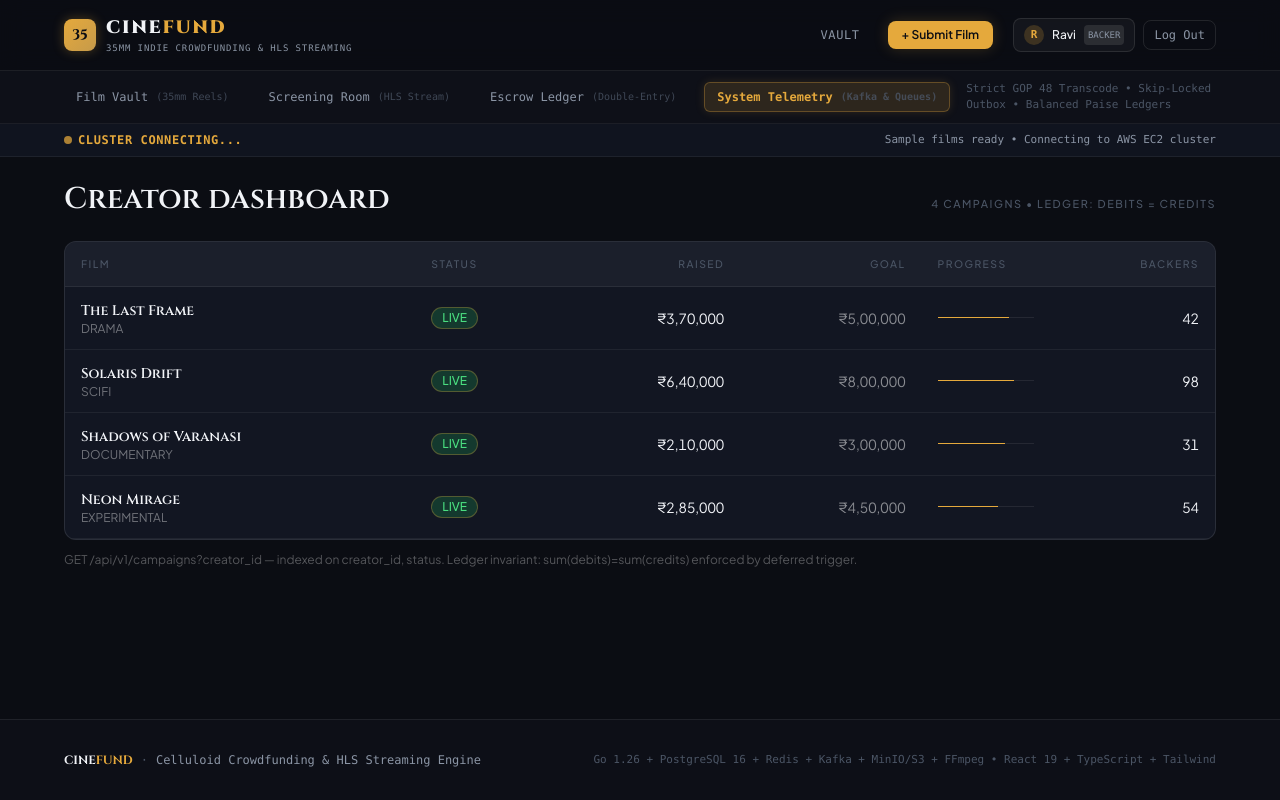
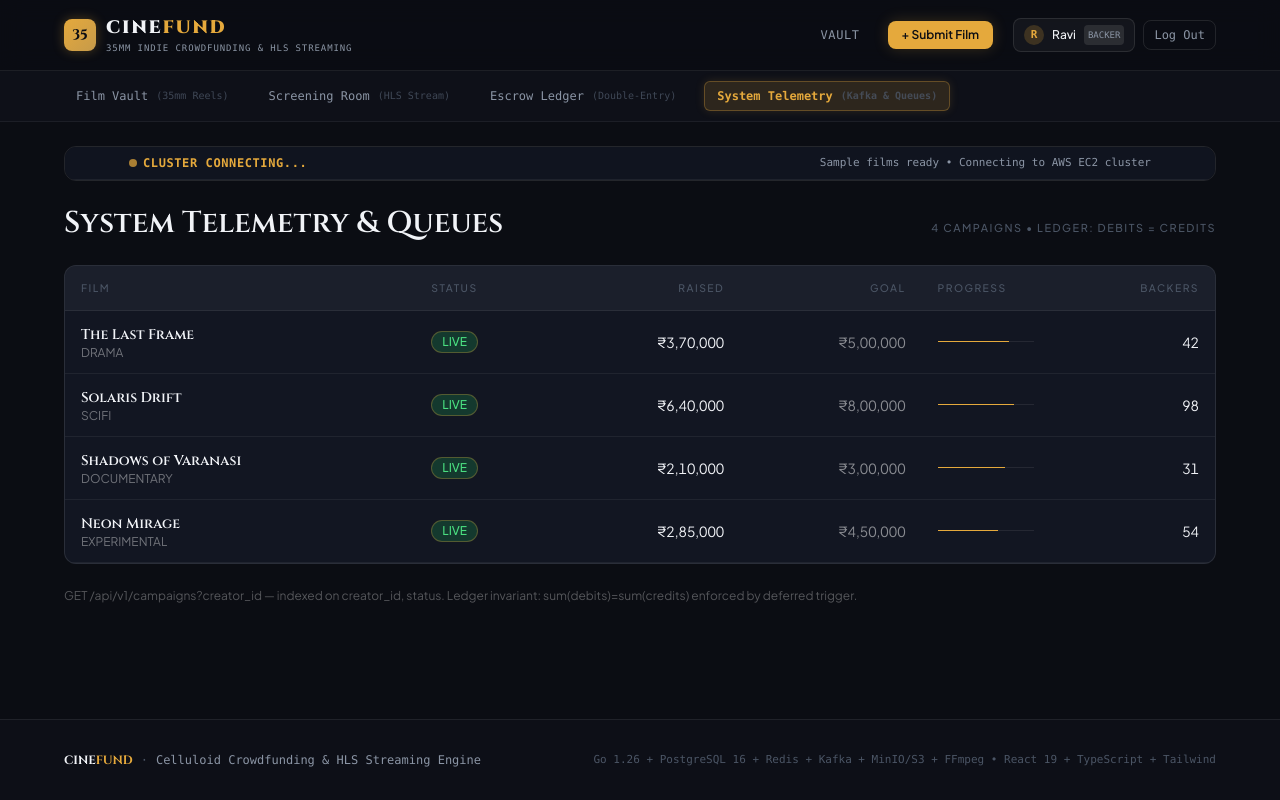
Before and after one commit to maczeo11/cinefund, a React (Vite) app in the folder web/: page /dashboard in a window 1280 px wide. Built offline with nearby package versions, Linux system fonts and the light colour scheme; no server answers.

Commit message:
fix(ui): replace cartoon bunny stream with cinematic cut, switch player to uploaded reel, and isolate telemetry to dashboard

```diff
--- a/web/src/App.tsx
+++ b/web/src/App.tsx
@@ -6,7 +6,6 @@ import CampaignDetail from './components/CampaignDetail.tsx'
 import Dashboard from './components/Dashboard.tsx'
 import Pledges from './components/Pledges.tsx'
 import Watch from './components/Watch.tsx'
-import HealthBar from './components/HealthBar.tsx'
 import './App.css'
 
 function ListPage() {
@@ -60,12 +59,7 @@ function AppShell() {
             </button>
           )
         })}
-        <span className="ml-auto hidden lg:inline text-[11px] text-silver-faint font-mono">
-          Strict GOP 48 Transcode • Skip-Locked Outbox • Balanced Paise Ledgers
-        </span>
       </div>
-
-      <HealthBar />
 
       <main className="content flex-1 px-[var(--gutter)] py-6 max-w-7xl mx-auto w-full">
         <Routes>
--- a/web/src/components/CampaignDetail.tsx
+++ b/web/src/components/CampaignDetail.tsx
@@ -4,7 +4,7 @@ import { rupees, toPaise, percentOf, daysLeft } from '../format'
 import VideoPlayer from './VideoPlayer.tsx'
 import { getActiveUser } from './AuthModal.tsx'
 
-const SAMPLE_HLS_STREAM = 'https://test-streams.mux.dev/x36xhzz/x36xhzz.m3u8'
+const CINEMATIC_HLS_STREAM = 'https://demo.unified-streaming.com/k8s/features/stable/video/tears-of-steel/tears-of-steel.ism/.m3u8'
 
 type Props = { id: string; onBack: () => void }
 type Phase = 'idle' | 'ordering' | 'paying' | 'confirming' | 'done'
@@ -21,6 +21,10 @@ export default function CampaignDetail({ id, onBack }: Props) {
   const [message, setMessage] = useState('')
   const [phase, setPhase] = useState<Phase>('idle')
   const [pledgeError, setPledgeError] = useState<string | null>(null)
+
+  const [videoSrc, setVideoSrc] = useState<string>(() => {
+    return localStorage.getItem(`cinefund_video_${id}`) || CINEMATIC_HLS_STREAM
+  })
 
   const [uploadFile, setUploadFile] = useState<File | null>(null)
   const [uploading, setUploading] = useState(false)
@@ -143,7 +147,14 @@ export default function CampaignDetail({ id, onBack }: Props) {
       await uploadVideoFileToS3(uploadFile, activeUser.id, id, (pct) => {
         setUploadProgress(pct)
       })
-      setUploadSuccess(`Success! "${uploadFile.name}" was uploaded directly to AWS S3 bucket. Transcode worker enqueued.`)
+      const localUrl = URL.createObjectURL(uploadFile)
+      setVideoSrc(localUrl)
+      try {
+        localStorage.setItem(`cinefund_video_${id}`, localUrl)
+      } catch {
+        // quota fallback
+      }
+      setUploadSuccess(`Success! "${uploadFile.name}" streamed to AWS S3. Master player switched to your reel!`)
       setUploadFile(null)
       setUploadProgress(null)
     } catch (err) {
@@ -197,7 +208,7 @@ export default function CampaignDetail({ id, onBack }: Props) {
           </p>
 
           <div className="bg-black/80 p-2 sm:p-3 rounded-2xl border border-white/10 mb-4 shadow-[0_0_30px_rgba(0,0,0,0.6)]">
-            <VideoPlayer src={SAMPLE_HLS_STREAM} title={`${campaign.title} — Workprint Trailer`} />
+            <VideoPlayer src={videoSrc} title={`${campaign.title} — Workprint Reel`} />
           </div>
 
           {/* S3 Direct Video Uploader */}
@@ -261,10 +272,6 @@ export default function CampaignDetail({ id, onBack }: Props) {
           <section className="section bg-celluloid border border-white/[0.08] p-6 rounded-2xl mb-8">
             <h2 className="font-cinema text-xl font-bold text-silver mb-3">Film Synopsis</h2>
             <p className="text-sm text-silver-dim font-sans leading-relaxed">{campaign.synopsis || campaign.tagline}</p>
-            <div className="mt-4 pt-4 border-t border-white/[0.06] flex items-center gap-2 text-xs font-mono text-silver-faint">
-              <span className="text-amber">Direct-to-S3 Uploads:</span>
-              <span>Presigned PUT → Kafka Event → FFmpeg Transcode (24fps strict GOP 48)</span>
-            </div>
           </section>
 
           {tiers.length > 0 && (
@@ -332,7 +339,7 @@ export default function CampaignDetail({ id, onBack }: Props) {
               <button type="submit" className="btn btn-wide" disabled={busy}>
                 {busy ? busyLabel[phase as Exclude<Phase, 'idle' | 'done'>] : 'Back this film'}
               </button>
-              <p className="text-[11px] text-white/30 text-center">HMAC + Redis SETNX + Postgres unique → 50-goroutine exactly-once</p>
+              <p className="text-[11px] text-white/40 text-center font-mono">🔒 Encrypted Escrow Checkout • Guaranteed Allocation</p>
             </form>
           )}
         </aside>
--- a/web/src/components/Dashboard.tsx
+++ b/web/src/components/Dashboard.tsx
@@ -2,6 +2,7 @@ import { useEffect, useState } from 'react'
 import { getCampaigns, type Campaign } from '../api'
 import { rupees, percentOf } from '../format'
 import { Link } from 'react-router-dom'
+import HealthBar from './HealthBar.tsx'
 
 export default function Dashboard() {
   const [campaigns, setCampaigns] = useState<Campaign[]>([])
@@ -16,9 +17,13 @@ export default function Dashboard() {
   if (loading) return <p className="status">Loading dashboard…</p>
 
   return (
-    <div className="max-w-6xl">
+    <div className="max-w-6xl space-y-6">
+      <div className="rounded-xl overflow-hidden border border-white/10">
+        <HealthBar />
+      </div>
+
       <div className="flex items-baseline justify-between mb-6">
-        <h1 className="font-serif text-3xl">Creator dashboard</h1>
+        <h1 className="font-serif text-3xl">System Telemetry & Queues</h1>
         <span className="label">{campaigns.length} campaigns • ledger: debits = credits</span>
       </div>
 
--- a/web/src/components/Watch.tsx
+++ b/web/src/components/Watch.tsx
@@ -4,8 +4,8 @@ import VideoPlayer from './VideoPlayer.tsx'
 const REELS = [
   {
     id: 'reel-1',
-    title: 'The Last Frame — 35mm Workprint (GOP 48 HLS)',
-    src: 'https://test-streams.mux.dev/x36xhzz/x36xhzz.m3u8',
+    title: 'The Last Frame — 35mm Master (Sci-Fi Cut)',
+    src: 'https://demo.unified-streaming.com/k8s/features/stable/video/tears-of-steel/tears-of-steel.ism/.m3u8',
     aspect: '2.39:1 Anamorphic',
     fps: '24.000 fps',
     ladder: '1080p / 720p / 480p ABR',
```
